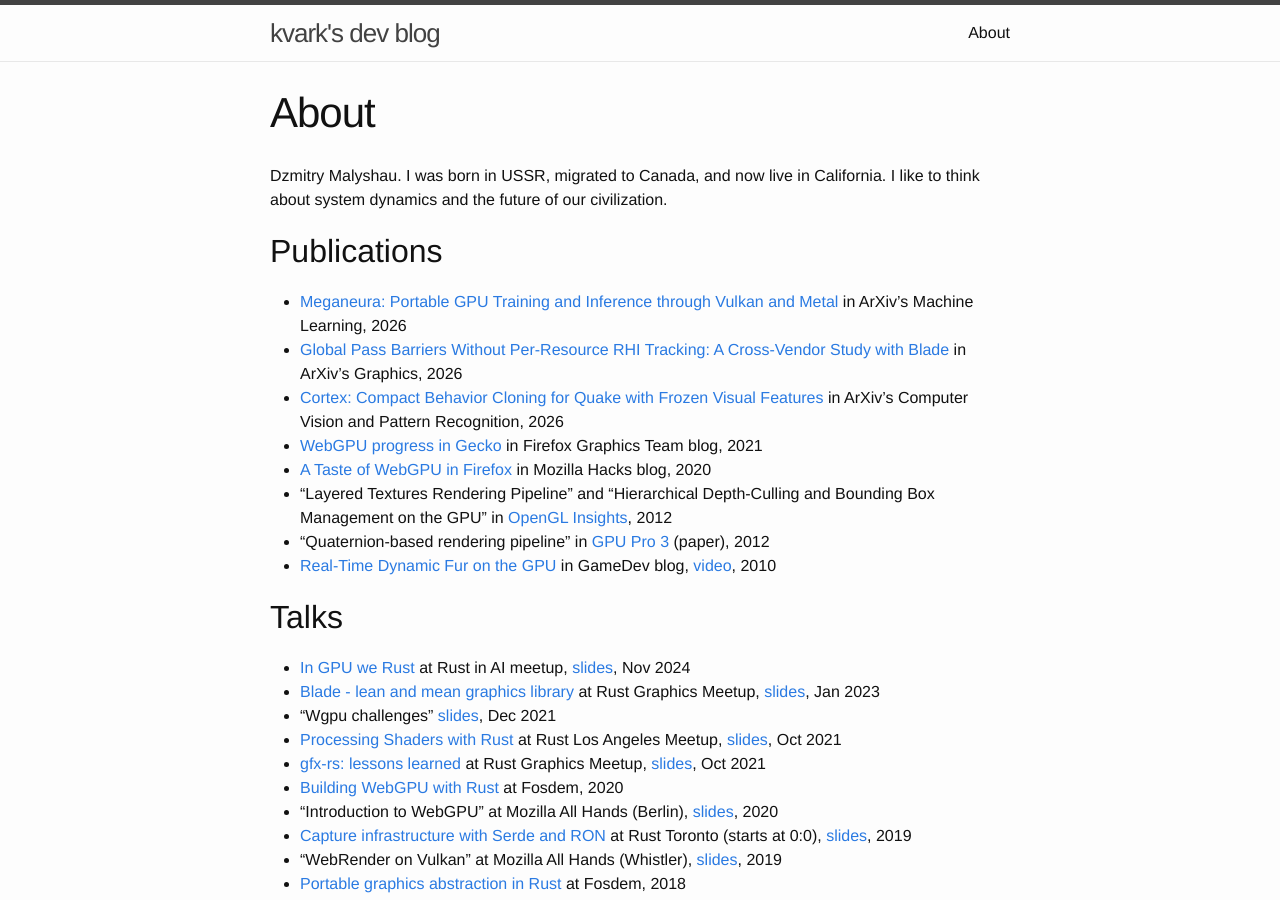
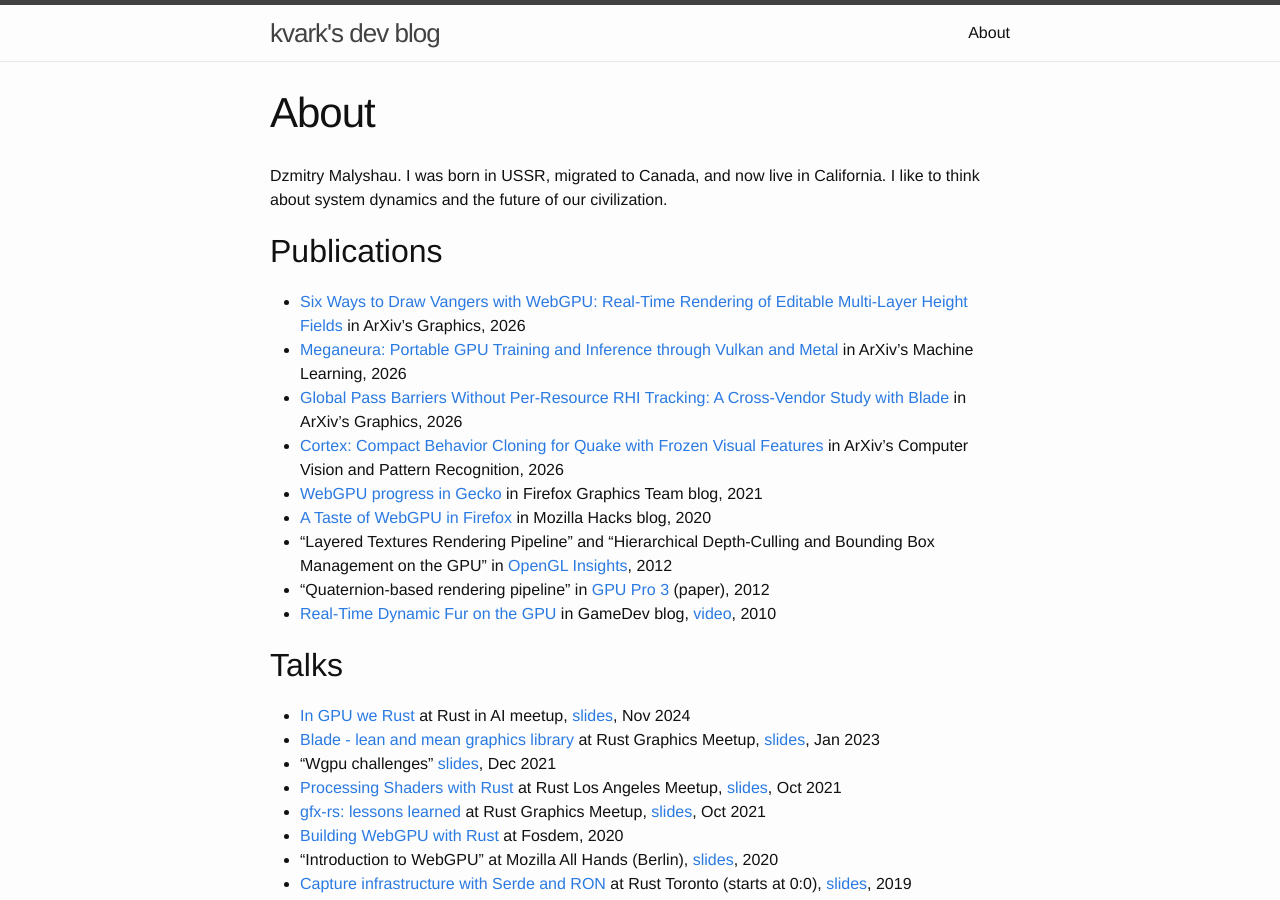
Before and after one commit to kvark/kvark.github.io, a Jekyll site: the page built from about.md, in a window 1280 px wide and 900 px high. Built offline with Jekyll 4.4.1, drawn with Linux system fonts in a browser that asks for light colours.

Commit message:
Add Vangers paper

```diff
--- a/about.md
+++ b/about.md
@@ -10,6 +10,7 @@ I like to think about system dynamics and the future of our civilization.
 
 ## Publications
 
+- [Six Ways to Draw Vangers with WebGPU: Real-Time Rendering of Editable Multi-Layer Height Fields](https://arxiv.org/abs/2608.17390) in ArXiv's Graphics, 2026
 - [Meganeura: Portable GPU Training and Inference through Vulkan and Metal](https://arxiv.org/abs/2608.01563) in ArXiv's Machine Learning, 2026
 - [Global Pass Barriers Without Per-Resource RHI Tracking: A Cross-Vendor Study with Blade](https://arxiv.org/abs/2607.26506) in ArXiv's Graphics, 2026
 - [Cortex: Compact Behavior Cloning for Quake with Frozen Visual Features](arxiv.org/abs/2607.22739) in ArXiv's Computer Vision and Pattern Recognition, 2026
```
